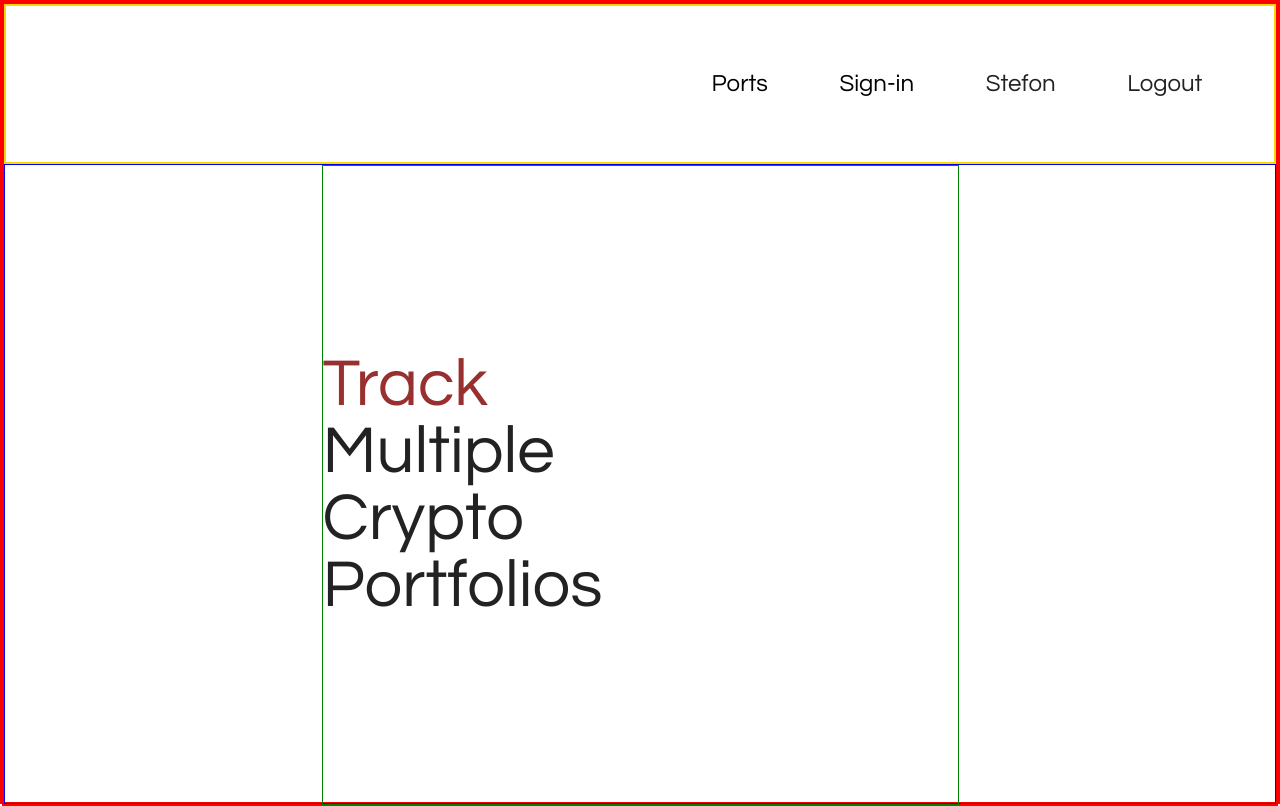
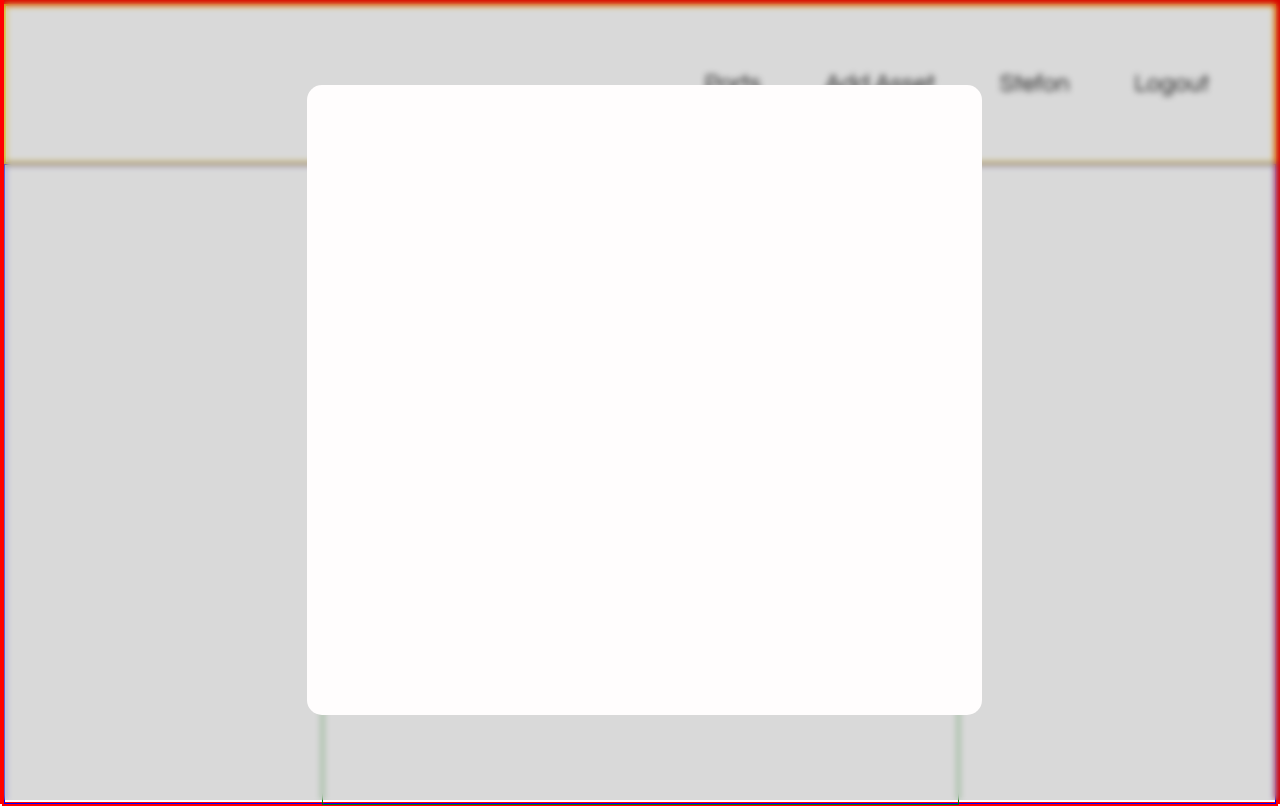
Before and after one commit to StefonSimmons/crypto-ports, a React (Create React App) app in the folder client/: page / in a window 1280 px wide. Built offline with nearby package versions, Linux system fonts and the light colour scheme.

Commit message:
modal positioned

```diff
--- a/client/src/App.js
+++ b/client/src/App.js
@@ -1,13 +1,13 @@
-import Layout from './layout/Layout';
-import Home from './screens/Home';
-
+import Main from "./components/Main";
 import "./styles/main.css"
 
 function App() {
+
+
   return (
-    <Layout>
-      <Home/>
-    </Layout>
+    <>
+      <Main/>
+    </>
   );
 }
 
--- /dev/null
+++ b/client/src/components/Main.jsx
@@ -0,0 +1,15 @@
+import { useState } from 'react'
+import Layout from '../layout/Layout'
+import AddAsset from '../modals/AddAsset'
+import Home from '../screens/Home'
+
+export default function Main() {
+  const [assetModal, updateAssetModal] = useState(true)
+
+  return (
+    <Layout >
+      <Home updateAssetModal={updateAssetModal} />
+      {assetModal && <AddAsset />}
+    </Layout>
+  )
+}
--- a/client/src/layout/Layout.jsx
+++ b/client/src/layout/Layout.jsx
@@ -3,7 +3,7 @@ import Nav from "./Nav";
 export default function Layout(props) {
   return (
     <>
-      <Nav />
+      <Nav updateAssetModal={props.updateAssetModal} />
       {props.children}
     </>
   )
--- a/client/src/layout/Nav.jsx
+++ b/client/src/layout/Nav.jsx
@@ -1,18 +1,30 @@
-import { Link } from 'react-router-dom'
+// import { Link } from 'react-router-dom'
 
-export default function Nav() {
+import { useState } from "react"
+
+export default function Nav(props) {
+
+
+  const authenticated = (
+    <div className="links-lin">
+      <p>Ports</p>
+      <p onClick={() => props.updateAssetModal(true)}>Add Asset</p>
+      <p>Stefon</p>
+      <p>Logout</p>
+    </div>
+  )
+
+  // const unauthenticated = (
+  //   <div className="links-lout">
+  //     <Link to="/sign-up">Sign-up</Link>
+  //     <Link to="/sign-in">Sign-in</Link>
+  //   </div>
+  // )
+
   return (
     <nav>
-      {/* <div className="links-lout">
-        <Link to="/sign-up">Sign-up</Link>
-        <Link to="/sign-in">Sign-in</Link>
-      </div> */}
-      <div className="links-lin">
-        <Link to="/ports">Ports</Link>
-        <Link to="/add-assets">Sign-in</Link>
-        <p>Stefon</p>
-        <p>Logout</p>
-      </div>
+      {/* {unauthenticated} */}
+      {authenticated}
     </nav>
   )
 }
--- a/client/src/modals/AddAsset.jsx
+++ b/client/src/modals/AddAsset.jsx
@@ -0,0 +1,10 @@
+
+export default function AddAsset() {
+  return (
+    <div className="modal-bg">
+      <section className="add-asset-modal">
+
+      </section>
+    </div>
+  )
+}
--- a/client/src/styles/_vars.scss
+++ b/client/src/styles/_vars.scss
@@ -1 +1,2 @@
 $font: 'Questrial', sans-serif;
+$modal-bg-color: #FFFDFD
--- a/client/src/styles/main.css
+++ b/client/src/styles/main.css
@@ -64,6 +64,25 @@ nav .links-lout, nav .links-lin {
   color: #993030;
 }
 
+.modal-bg {
+  position: absolute;
+  top: 0;
+  background-color: rgba(0, 0, 0, 0.15);
+  backdrop-filter: blur(3px);
+  height: 100vh;
+  width: 100vw;
+  display: flex;
+  justify-content: center;
+  align-items: center;
+}
+
+.add-asset-modal {
+  height: 630px;
+  width: 675px;
+  background-color: #FFFDFD;
+  border-radius: 15px;
+}
+
 body, #root {
   border: red 2px solid;
   height: 100vh;
--- a/client/src/styles/main.scss
+++ b/client/src/styles/main.scss
@@ -4,6 +4,7 @@
 @import './animations';
 @import './layout/nav';
 @import './screens/home';
+@import './modals/add-asset';
 
 body, #root{
   border: red 2px solid;
--- /dev/null
+++ b/client/src/styles/modals/_add-asset.scss
@@ -0,0 +1,9 @@
+@import './shared';
+
+.add-asset-modal{
+  height: 630px;
+  width: 675px;
+  background-color: $modal-bg-color;
+  border-radius: 15px;
+
+}
--- /dev/null
+++ b/client/src/styles/modals/_shared.scss
@@ -0,0 +1,11 @@
+.modal-bg{
+  position: absolute;
+  top: 0;
+  background-color: rgba(0,0,0, .15);
+  backdrop-filter: blur(3px);
+  height: 100vh;
+  width: 100vw;
+  display: flex;
+  justify-content: center;
+  align-items: center;
+}
```
Also changed, not shown: 1 other file (tests, documents, lock files or other folders).
